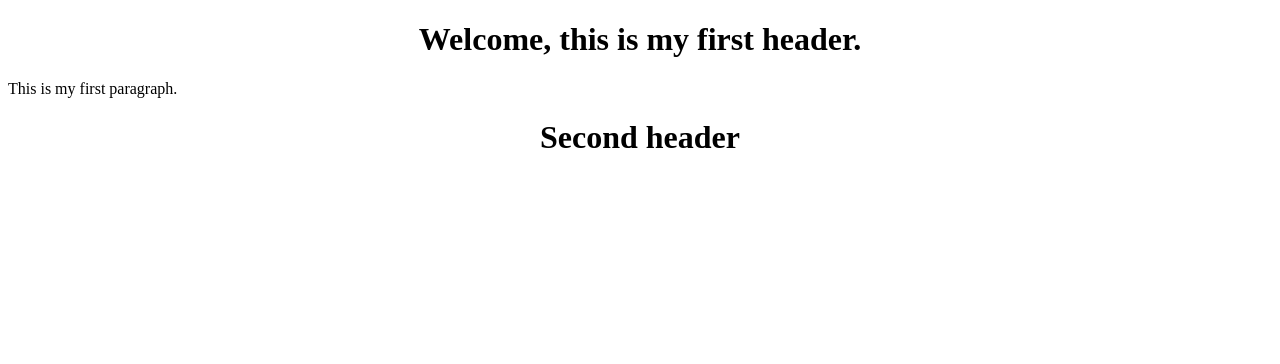
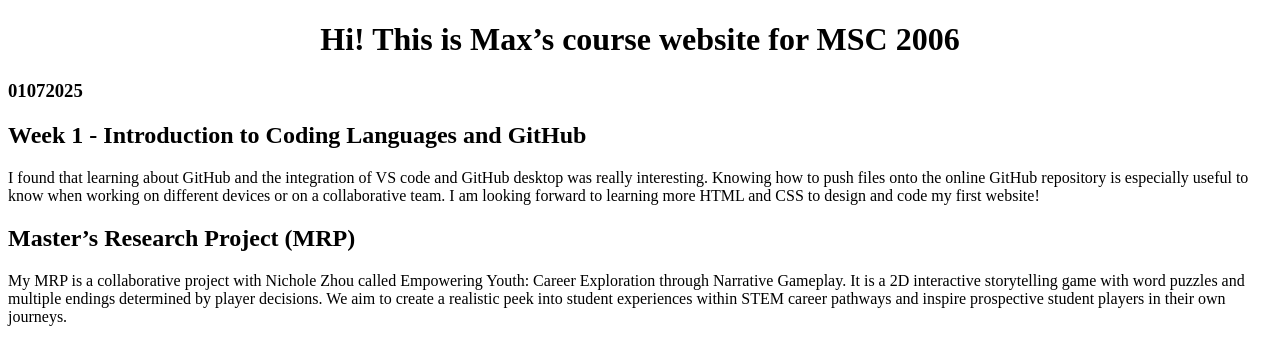
Before and after one commit to yq-movis/yq-movis.github.io, a plain HTML site: page index.html in a window 1280 px wide. Drawn offline with Linux system fonts and the light colour scheme.

Commit message:
Update index.html

```diff
--- a/index.html
+++ b/index.html
@@ -4,7 +4,7 @@
 <head>
 
     <meta charset="utf-8">
-    <title>Max's MSC2006 Course Webpage</title>
+    <title> Max's MSC2006 Course Webpage</title>
 
     <style>
 
@@ -18,14 +18,19 @@
 <body>
 
     <h1 style="text-align: center;">
-        Welcome, this is my first header.
+        Hi! This is Max’s course website for MSC 2006
+    </h1>
 
-    </h1>
+    <h3>01072025</h3>
+    <h2>Week 1 - Introduction to Coding Languages and GitHub</h2>
     <p>
-        This is my first paragraph.
+        I found that learning about GitHub and the integration of VS code and GitHub desktop was really interesting. Knowing how to push files onto the online GitHub repository is especially useful to know when working on different devices or on a collaborative team. I am looking forward to learning more HTML and CSS to design and code my first website!
     </p>
 
-    <h1>Second header</h1>
+    <h2>Master’s Research Project (MRP)</h2>
+    <p>
+        My MRP is a collaborative project with Nichole Zhou called Empowering Youth: Career Exploration through Narrative Gameplay. It is a 2D interactive storytelling game with word puzzles and multiple endings determined by player decisions. We aim to create a realistic peek into student experiences within STEM career pathways and inspire prospective student players in their own journeys.
+    </p>
 
 </body>
 
```
